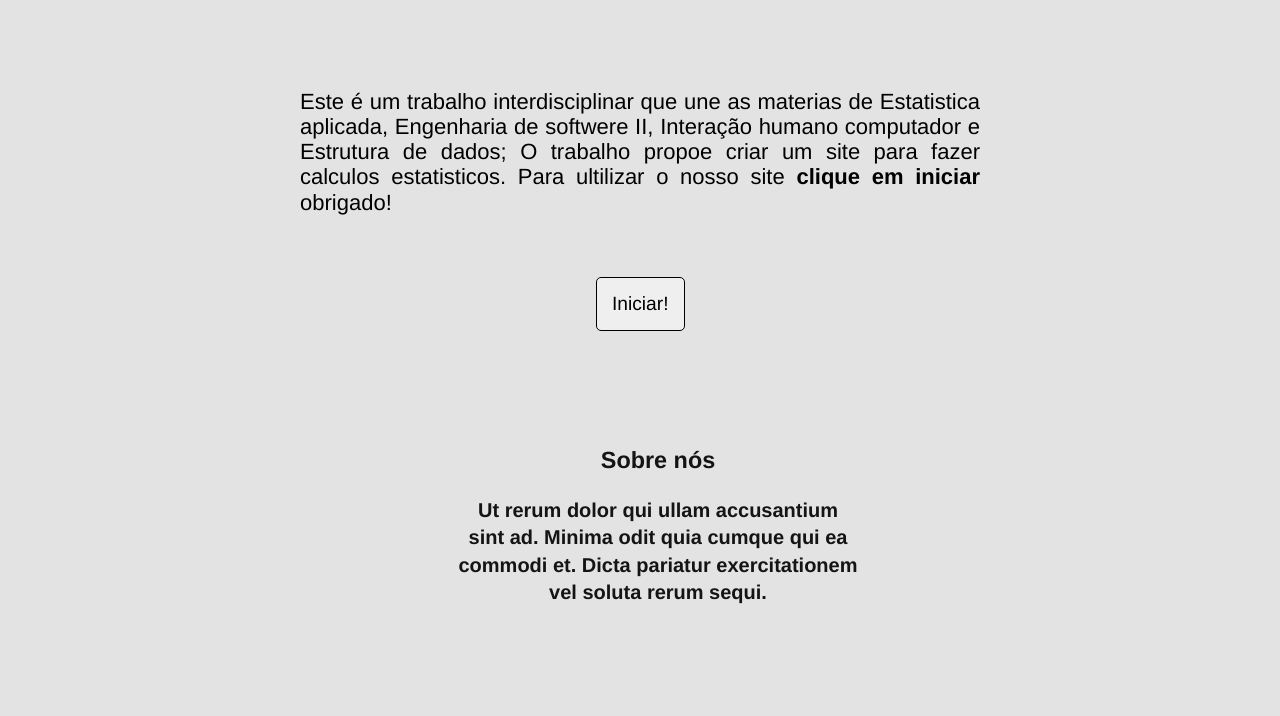
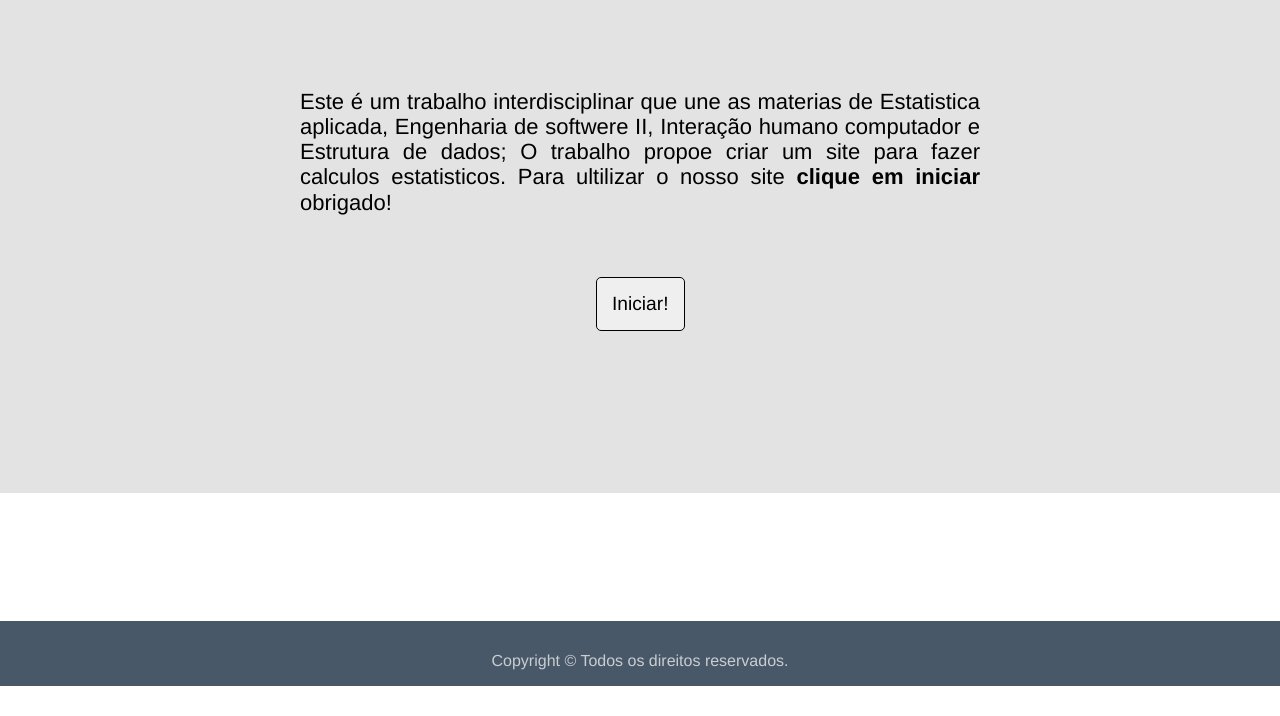
Before and after one commit to LucasNF99/Trabalho-De-Estatistica, a plain HTML site: page index.html in a window 1280 px wide. Shown: the part 236-952 px from the top of the page. After the commit the page ends 922 px from the top, so only its background shows below. Drawn offline with Linux system fonts and the light colour scheme.

Commit message:
Update index.html

```diff
--- a/index.html
+++ b/index.html
@@ -21,10 +21,6 @@
         </p>
         <form action="./html/login.html">
             <button type="submit" class="btnL">Iniciar!</button>
-            <div class="quemS">
-                <h3>Sobre nós</h3>
-                <p>Ut rerum dolor qui ullam accusantium sint ad. Minima odit quia cumque qui ea commodi et. Dicta pariatur exercitationem vel soluta rerum sequi.</p>
-            </div>
         </form>
         <footer class="rodape0">
             <p class="copyright">
```
